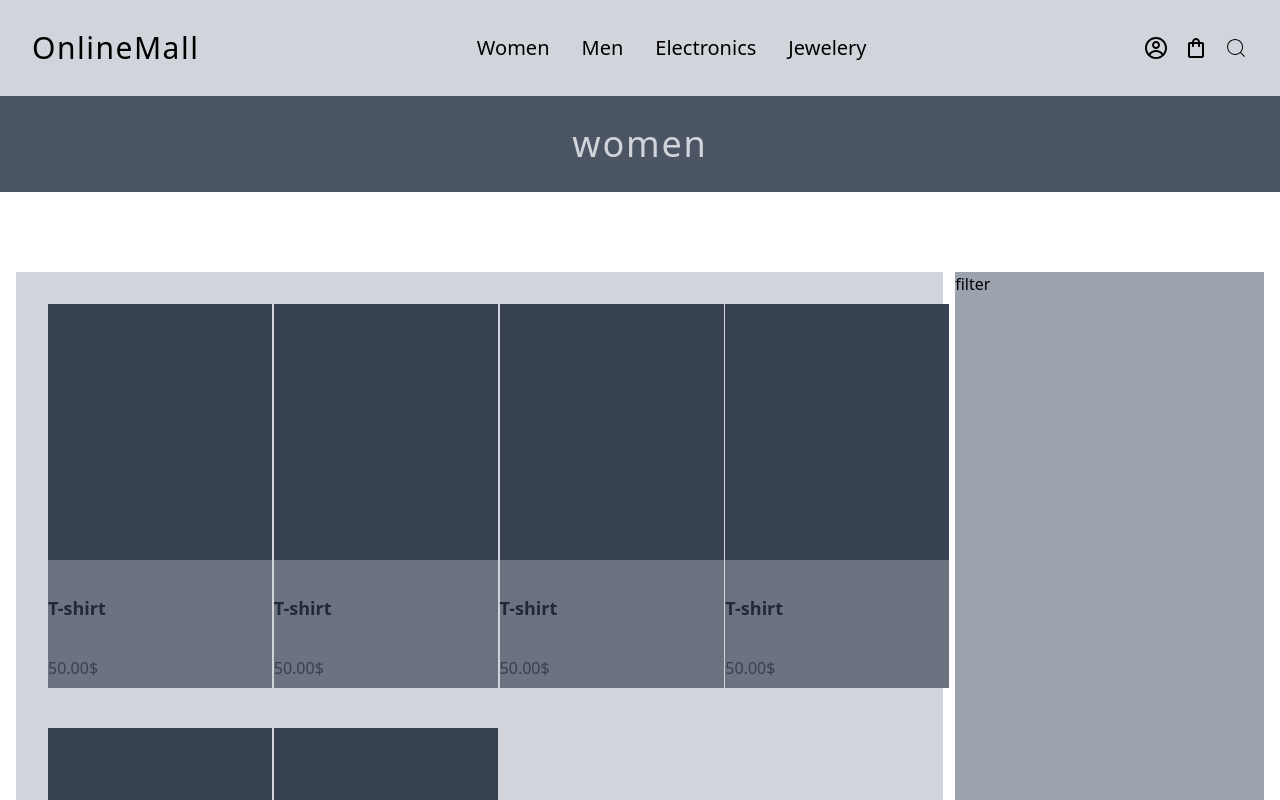
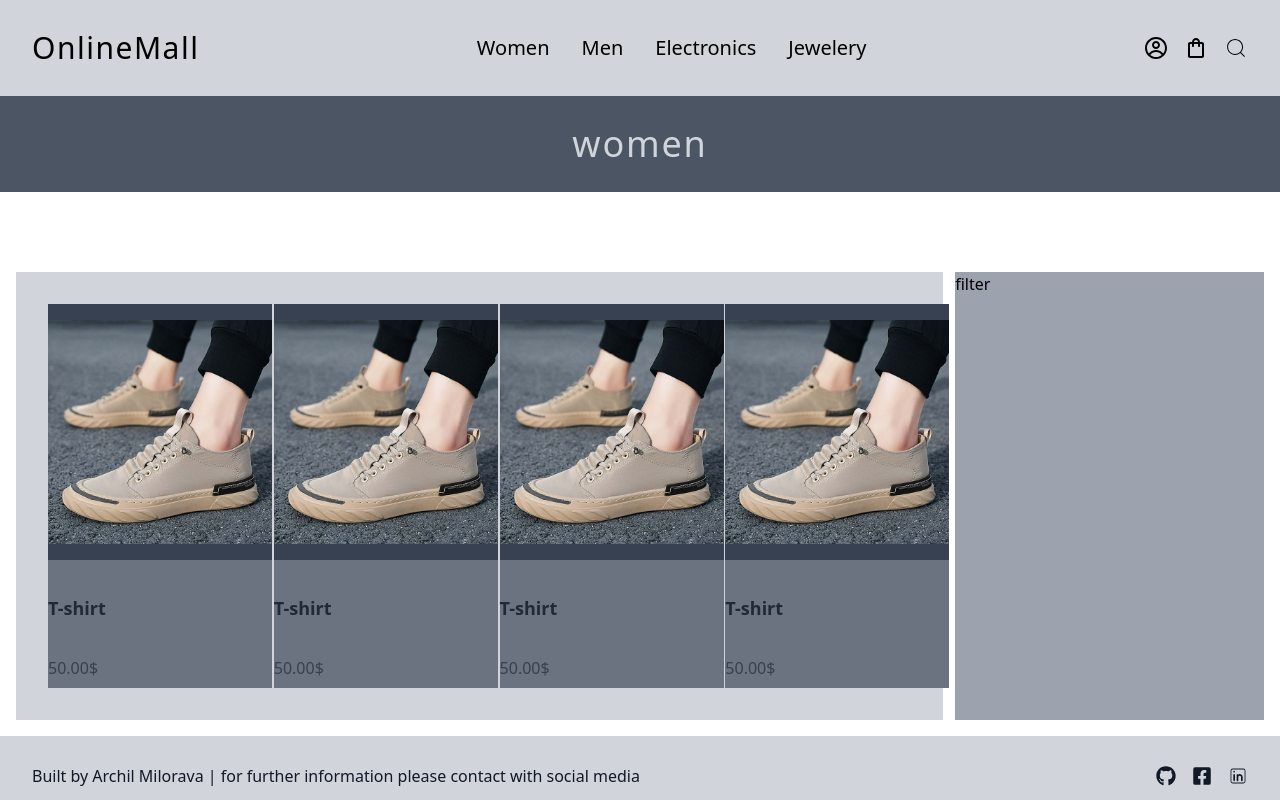
Before and after one commit to Archil-Milorava/OnlineMall-ecommerce, a Next.js app: page / in a window 1280 px wide. Shown: the top 800 px of the page. Built offline with nearby package versions, Linux system fonts and the light colour scheme.

Commit message:
footer finished

```diff
--- a/app/_components/ProductCard.js
+++ b/app/_components/ProductCard.js
@@ -1,9 +1,19 @@
 import Image from "next/image";
+import imageExample from "@/public/1.jpeg";
 
 function ProductCard() {
   return (
     <div className="h-96 w-56 bg-gray-500 flex flex-col justify-between">
-      <div className="bg-gray-700 h-4/6 w-full"></div>
+      <div className="bg-gray-700 h-4/6 w-full flex items-center justify-center ">
+        <Image
+          src={imageExample}
+          height="230"
+          width="230"
+          alt="/"
+          quality={100}
+          className="object-cover"
+        />
+      </div>
       <h1 className="text-gray-800 font-bold text-lg  ">T-shirt</h1>
       <p className="text-gray-700 mb-2">50.00$</p>
     </div>
--- a/app/_components/ProductsGrid.js
+++ b/app/_components/ProductsGrid.js
@@ -3,8 +3,6 @@ import ProductCard from "./ProductCard"
 function ProductsGrid() {
     return (
         <div className="bg-gray-300 w-3/4 p-8 grid grid-cols-4 gap-10">
-            <ProductCard />
-            <ProductCard />
             <ProductCard />
             <ProductCard />
             <ProductCard />
--- /dev/null
+++ b/app/_footer/Footer.js
@@ -0,0 +1,22 @@
+import { FaGithub } from "react-icons/fa";
+import { FaFacebookSquare } from "react-icons/fa";
+import { CiLinkedin } from "react-icons/ci";
+import Link from "next/link";
+
+function Footer() {
+  return (
+    <div className="bg-gray-300 h-20  max-w-screen flex justify-between px-8 items-center">
+      <p className="text-gray-900">
+        <Link href="">Built by Archil Milorava</Link> | for further information
+        please contact with social media
+      </p>
+      <div className="flex justify-between w-auto text-xl gap-4">
+        <FaGithub className="text-gray-900 hover:text-gray-500 cursor-pointer" />
+        <FaFacebookSquare className="text-gray-900 hover:text-gray-500 cursor-pointer" />
+        <CiLinkedin className="text-gray-900 hover:text-gray-500 cursor-pointer" />
+      </div>
+    </div>
+  );
+}
+
+export default Footer;
--- a/app/layout.js
+++ b/app/layout.js
@@ -1,4 +1,5 @@
 import NavBar from "./_Navbar/NavBar";
+import Footer from "./_footer/Footer";
 import "./globals.css";
 
 export const metadata = {
@@ -14,7 +15,7 @@ export default function RootLayout({ children }) {
           <NavBar />
         </header>
         <main>{children}</main>
-        <footer>copyright</footer>
+        <footer><Footer /></footer>
       </body>
     </html>
   );
```
Also changed, not shown: public/1.jpeg (added).
